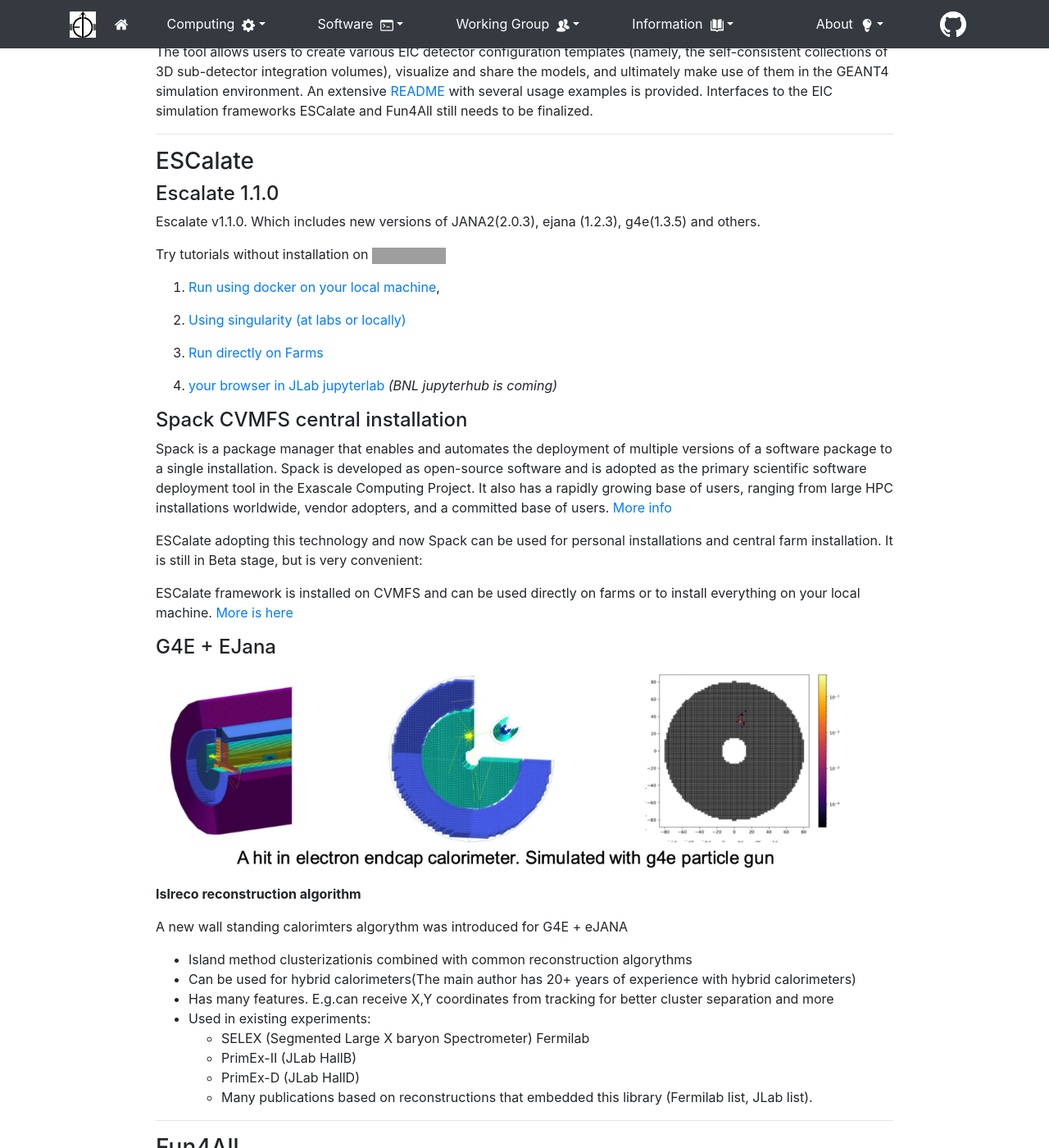
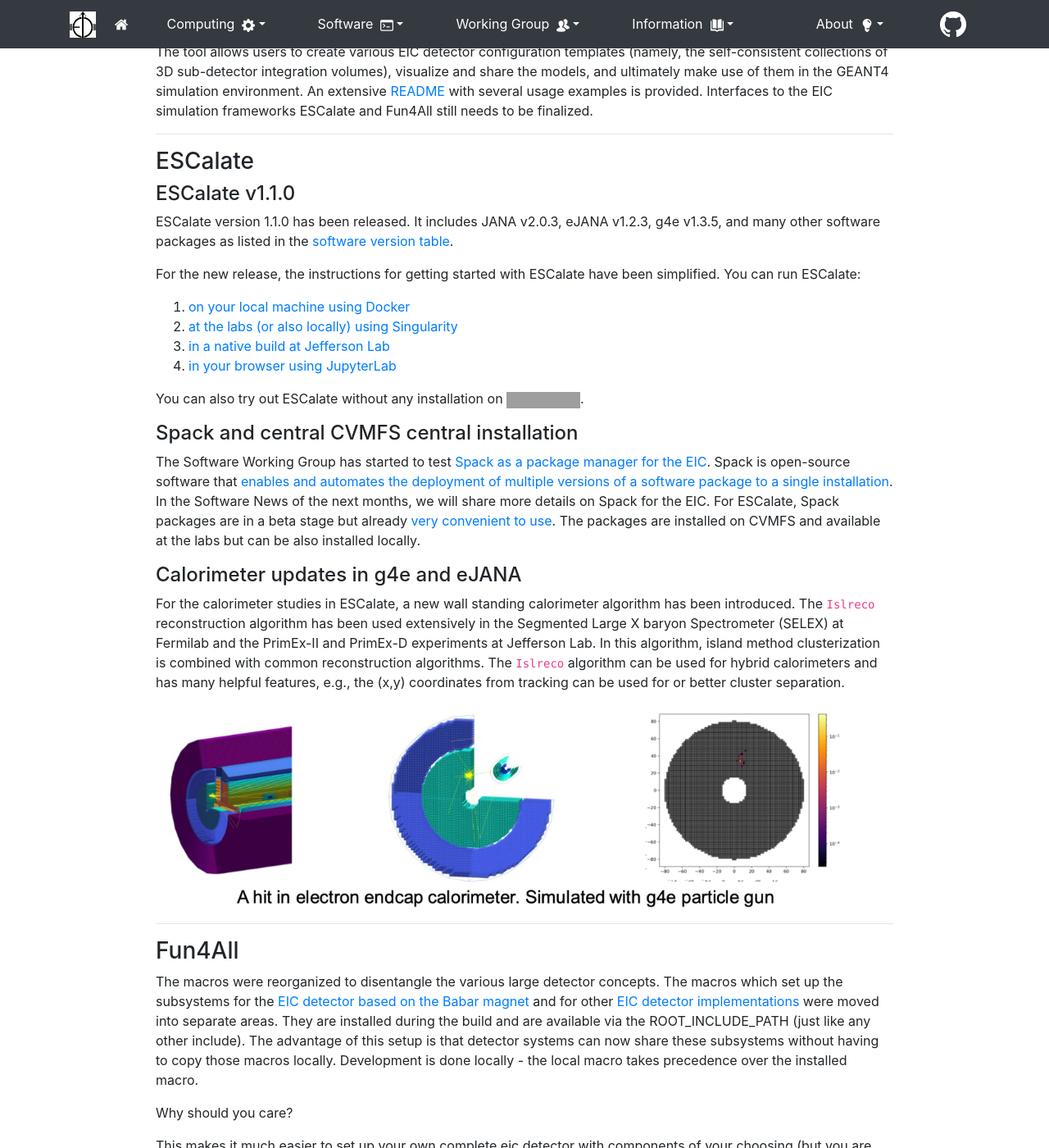
Before and after one commit to kkauder/eic.github.io, a Jekyll site: the page built from _posts/2020-07-31-software-news.md, in a window 1280 px wide and 1400 px high, scrolled down 3693 px. Shown: the whole window at 82% size. Built offline with Jekyll 4.4.1, drawn with Linux system fonts in a browser that asks for light colours; nearby versions of some CDN libraries; grey boxes are pictures that could not be loaded.

Commit message:
Edited the ESCalate section of the Software News for July

````diff
--- a/_posts/2020-07-31-software-news.md
+++ b/_posts/2020-07-31-software-news.md
@@ -183,51 +183,45 @@
 
 ### ESCalate {#escalate}
 
-#### Escalate 1.1.0
+#### ESCalate v1.1.0
 
-Escalate v1.1.0. Which includes new versions of JANA2(2.0.3), ejana
-(1.2.3), g4e(1.3.5) and others.
+ESCalate version 1.1.0 has been released. It includes JANA v2.0.3, eJANA v1.2.3, g4e v1.3.5, and many other software packages as listed in the [software version table](https://gitlab.com/eic/containers).
 
-Try tutorials without installation on [![Binder](https://mybinder.org/badge_logo.svg)](https://mybinder.org/v2/gl/eic%2Fescalate%2Fworkspace/master)
+For the new release, the instructions for getting started with ESCalate have been simplified. You can run ESCalate:
 
-1. [Run using docker on your local machine](#running-in-docker),
+1. [on your local machine using Docker](https://gitlab.com/eic/escalate/smear/-/blob/master/simple_instruction_docker.md)
+2. [at the labs (or also locally) using Singularity](https://gitlab.com/eic/escalate/smear/-/blob/master/simple_instruction_singularity.md)
+3. [in a native build at Jefferson Lab](https://gitlab.com/eic/escalate/smear/-/blob/master/simple_instruction_ifarm.md)
+4. [in your browser using JupyterLab](https://gitlab.com/eic/escalate/workspace/-/blob/master/RemoteWork.md)
 
-2. [Using singularity (at labs or locally)](https://gitlab.com/eic/escalate/smear/-/blob/master/simple_instruction_singularity.md)
+You can also try out ESCalate without any installation on [![Binder](https://mybinder.org/badge_logo.svg)](https://mybinder.org/v2/gl/eic%2Fescalate%2Fworkspace/master).
 
-3. [Run directly on Farms](https://gitlab.com/eic/escalate/smear/-/blob/master/simple_instruction_ifarm.md)
+#### Spack and central CVMFS central installation
 
-4. [your browser in JLab jupyterlab]()  *(BNL jupyterhub is coming)*
+The Software Working Group has started to test [Spack as a package
+manager for the EIC](https://github.com/eic/eic-spack). Spack is
+open-source software that [enables and automates the deployment of
+multiple versions of a software package to a single
+installation](https://www.alcf.anl.gov/support-center/training-assets/software-deployment-spack). In
+the Software News of the next months, we will share more details on
+Spack for the EIC. For ESCalate, Spack packages are in a beta stage
+but already [very convenient to
+use](https://github.com/eic/eic-spack). The packages are installed on
+CVMFS and available at the labs but can be also installed locally.
 
-#### Spack CVMFS central installation
+#### Calorimeter updates in g4e and eJANA
 
-Spack is a package manager that enables and automates the deployment of multiple versions of a software package to a single installation. Spack is developed as open-source software and is adopted as the primary scientific software deployment tool in the Exascale Computing Project. It also has a rapidly growing base of users, ranging from large HPC installations worldwide, vendor adopters, and a committed base of users.
-[More info](https://www.alcf.anl.gov/support-center/training-assets/software-deployment-spack)
-
-ESCalate adopting this technology and now Spack can be used for personal
-installations and central farm installation. It is still in Beta stage,
-but is very convenient:
-
-ESCalate framework is installed on CVMFS and can be used directly on farms or to install everything on your local machine. [More is here](https://github.com/eic/eic-spack)
-
-
-#### G4E + EJana
+For the calorimeter studies in ESCalate, a new wall standing
+calorimeter algorithm has been introduced. The ```Islreco``` reconstruction
+algorithm has been used extensively in the Segmented Large X baryon
+Spectrometer (SELEX) at Fermilab and the PrimEx-II and PrimEx-D
+experiments at Jefferson Lab. In this algorithm, island method
+clusterization is combined with common reconstruction algorithms. The
+```Islreco``` algorithm can be used for hybrid calorimeters and has many
+helpful features, e.g., the (x,y) coordinates from tracking can be
+used for or better cluster separation.
 
 <img src="{{ 'assets/images/software/escalate/2020-08-12-ecal-hit.png' | relative_url }}" style="height:250px; align:center;">
-
-**Islreco reconstruction algorithm**
-
-A new wall standing calorimters algorythm was introduced for G4E + eJANA
-
-- Island method clusterizationis combined with common reconstruction algorythms
-- Can be used for hybrid calorimeters(The main author has 20+ years of experience with hybrid calorimeters)
-- Has many features. E.g.can receive X,Y coordinates from tracking for better cluster separation and more
-- Used in existing experiments:
-   - SELEX (Segmented Large X baryon Spectrometer) Fermilab
-   - PrimEx-II (JLab HallB)
-   - PrimEx-D (JLab HallD)
-   - Many publications based on reconstructions that embedded this library (Fermilab list, JLab list).
-
-
 
 ---
 
````
